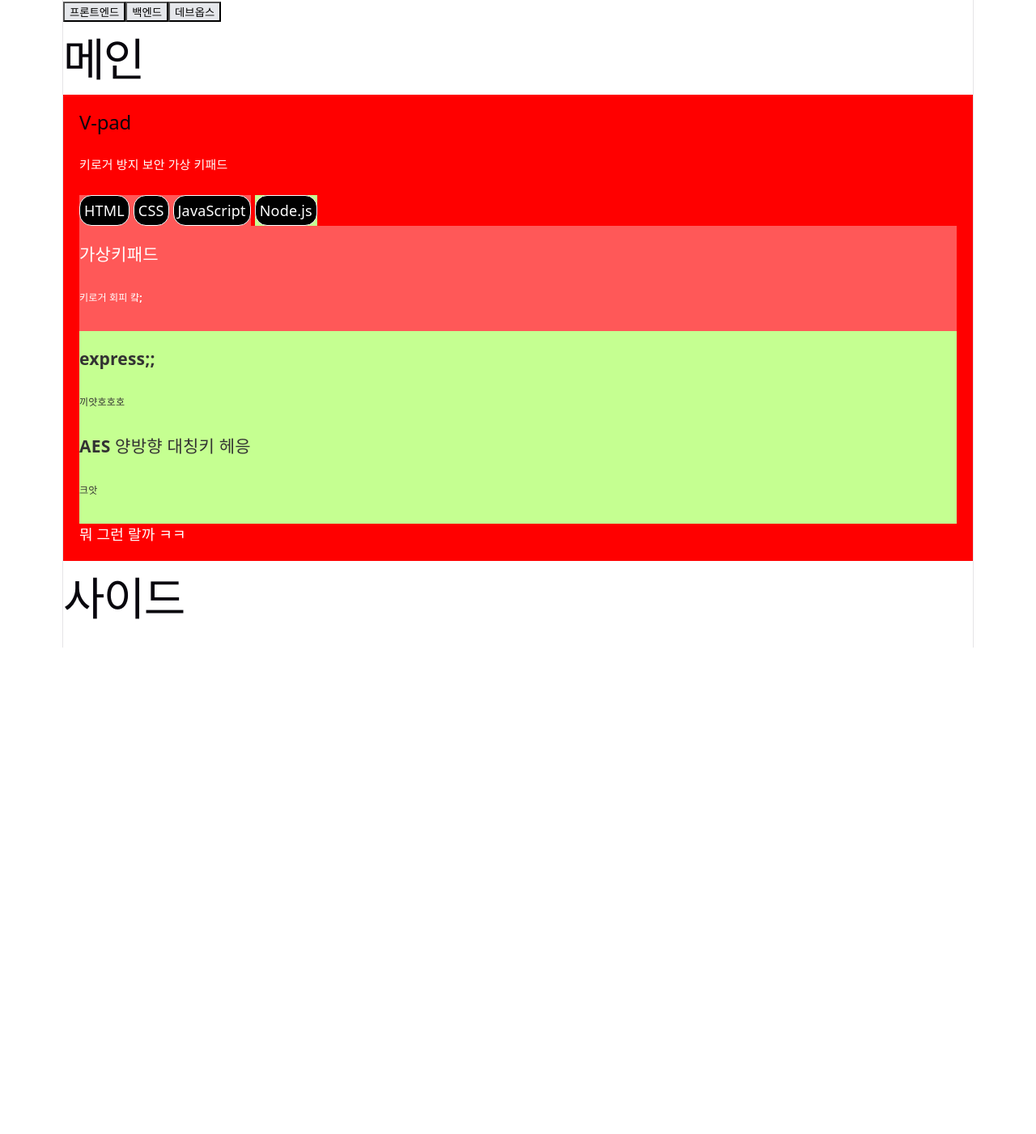
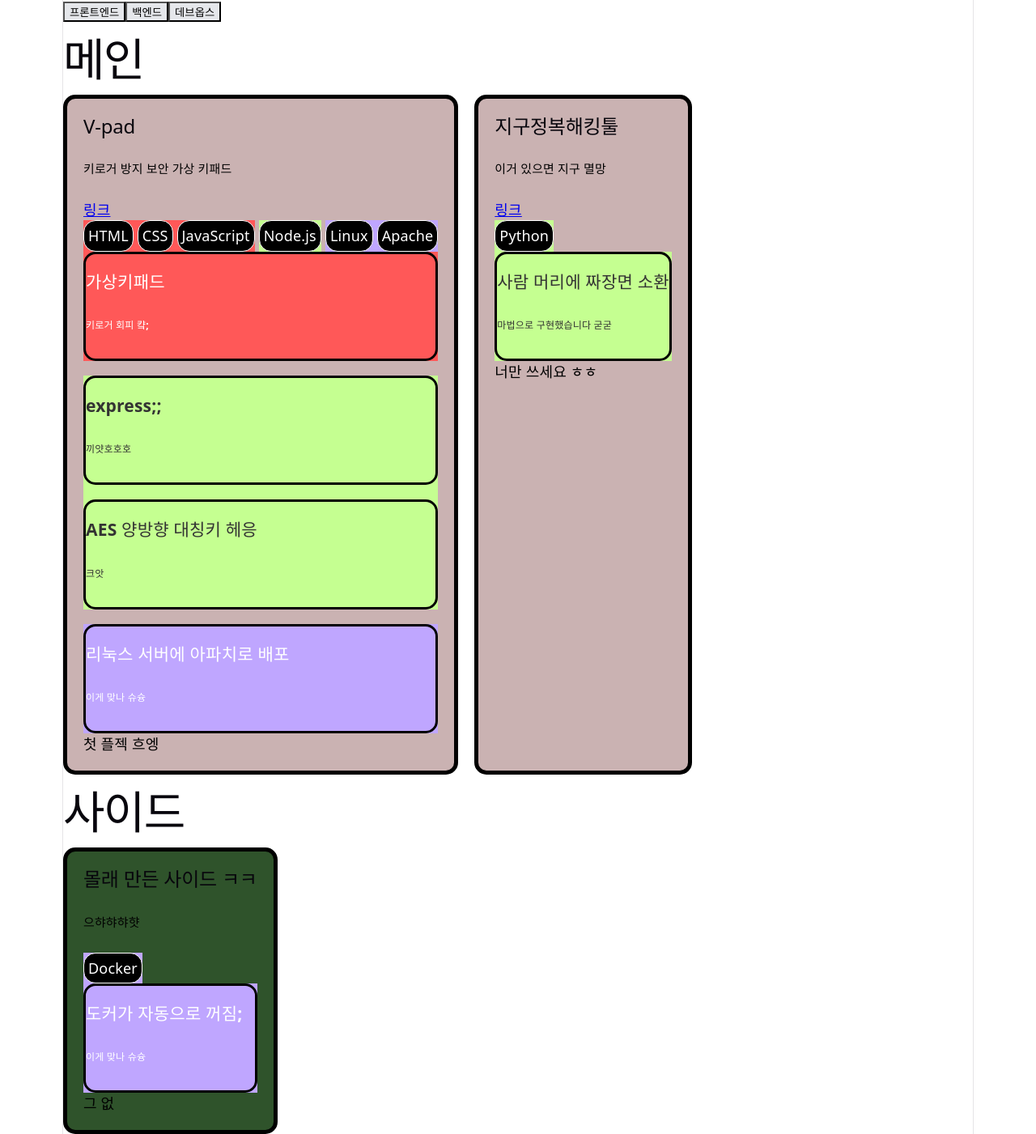
Before and after one commit to sisu-01/sisu-01.github.io, a React (Vite) app: page / in a window 1280 px wide. Shown: the whole page at 81% size. Before the commit the page ends 800 px from the top, so only its background shows below. Built offline with nearby package versions, Linux system fonts and the light colour scheme.

Commit message:
도서관2

```diff
--- a/src/App.tsx
+++ b/src/App.tsx
@@ -1,7 +1,7 @@
 import { useState } from 'react';
 import './App.css'; // 1. 일반 CSS 임포트로 변경
 import CategoryToggle from './components/CategoryToggle';
-import Project from './components/Project';
+import Projects from './components/Projects';
 import { PROJECTS } from './projects';
 import type { ProjectType } from './types';
 
@@ -32,15 +32,11 @@ function App() {
       </div>
       <h1>메인</h1>
       <div>
-        {projectList["mainList"].map((project) => (
-          <Project key={project.id} project={project} isMain={true}/>
-        ))}
+        <Projects projects={projectList["mainList"]} isMain={true}/>
       </div>
       <h1>사이드</h1>
       <div>
-        {projectList["sideList"].map((project) => (
-          <Project key={project.id} project={project} isMain={false}/>
-        ))}
+        <Projects projects={projectList["sideList"]} isMain={false}/>
       </div>
     </div>
   );
--- a/src/components/Project.tsx
+++ /dev/null
@@ -1,36 +0,0 @@
-import type { ProjectType } from "../types";
-import Stack from "./TechStack/Stack";
-import Tags from "./TechStack/Tags";
-
-interface ProjectProps {
-  project: ProjectType;
-  isMain: boolean;
-}
-
-const Project = ({ project, isMain }: ProjectProps) => {
-  return (
-    <div
-      style={{
-        backgroundColor: isMain ? "red" : "blue",
-        padding: "20px", // 가독성을 위해 패딩 추가
-        color: "white"   // 배경색 대비 글자색 설정
-      }}>
-      <h2>{project.title}</h2>
-      <h5>{project.summary}</h5>
-      {project.repoUrl && (
-        <a href={project.repoUrl} target="_blank" rel="noopener noreferrer">
-          링크
-        </a>
-      )}
-      <div>
-        <div>
-          <Tags techStack={project.techStack} />
-          <Stack techStack={project.techStack} />
-          {project.etc}
-        </div>
-      </div>
-    </div>
-  );
-}
-
-export default Project;
--- /dev/null
+++ b/src/components/Projects.module.css
@@ -0,0 +1,19 @@
+.container {
+  display: flex;
+  flex-wrap: wrap;
+  gap: 20px;
+}
+
+.wrapper {
+  border: 5px solid black;
+  border-radius: 15px;
+  padding: 20px;
+  color: black;
+}
+
+.isMain {
+  background-color: rgb(202, 178, 178);
+}
+.isSide {
+  background-color: rgb(47, 83, 43);
+}
--- /dev/null
+++ b/src/components/Projects.tsx
@@ -0,0 +1,30 @@
+import type { ProjectType } from "../types";
+import styles from "./Projects.module.css";
+import Stack from "./TechStack/Stack";
+import Tags from "./TechStack/Tags";
+
+interface ProjectsProps {
+  projects: ProjectType[];
+  isMain: boolean;
+}
+
+const Projects = ({ projects, isMain }: ProjectsProps) => {
+  return (
+    <div className={styles.container}>
+      {projects.map((project) => (
+        <div className={`${styles.wrapper} ${isMain ? styles.isMain : styles.isSide}`}>
+          <h2>{project.title}</h2>
+          <h5>{project.summary}</h5>
+          <div>{project.repoUrl && (<a href={project.repoUrl} target="_blank" rel="noopener noreferrer">링크</a>)}</div>
+          <div>
+            <Tags techStack={project.techStack} />
+            <Stack techStack={project.techStack} />
+            {project.etc}
+          </div>
+        </div>
+      ))}
+    </div>
+  );
+}
+
+export default Projects;
--- a/src/components/TechStack/Stack.module.css
+++ b/src/components/TechStack/Stack.module.css
@@ -1,5 +1,10 @@
 .container {
   display: flex;
   flex-direction: column;
- /* gap: 1rem; */
+  gap: 1rem;
 }
+
+.item {
+  border: 3px solid black;
+  border-radius: 15px;
+}
--- a/src/components/TechStack/Stack.tsx
+++ b/src/components/TechStack/Stack.tsx
@@ -13,9 +13,9 @@ const TechStack = ({ techStack }: TechStackProps) => {
     <ul className={styles.container}>
       {techStack.map((stack) => (
         <li key={stack.type} className={stack.type}>
-          <ul>
+          <ul className={styles.container}>
             {stack.contents.map((content) => (
-              <li key={content.features}>
+              <li key={content.features} className={styles.item}>
                 <h3>{content.features}</h3>
                 <h6>{content.description}</h6>
               </li>
--- a/src/projects.ts
+++ b/src/projects.ts
@@ -4,7 +4,6 @@ import type { ProjectType } from "./types";
 
 export const PROJECTS: ProjectType[] = [
   {
-    id: 1,
     title: "V-pad",
     summary: "키로거 방지 보안 가상 키패드",
     isMain: true,
@@ -32,54 +31,61 @@ export const PROJECTS: ProjectType[] = [
             description: "크앗"
           }
         ]
+      },
+      {
+        type: "데브옵스",
+        tags: ["Linux", "Apache"],
+        contents: [
+          {
+            features: "리눅스 서버에 아파치로 배포",
+            description: "이게 맞나 슈슝"
+          }
+        ]
       }
     ],
-    // tags: [, "", "", "Linux", "Apache"],
-    etc: "뭐 그런 랄까 ㅋㅋ",
+    etc: "첫 플젝 흐엥",
+    repoUrl: "https://www.google.com"
+  },
+  {
+    title: "몰래 만든 사이드 ㅋㅋ",
+    summary: "으햐햐햐햣",
+    isMain: false,
+    techStack: [
+      {
+        type: "데브옵스",
+        tags: ["Docker"],
+        contents: [
+          {
+            features: "도커가 자동으로 꺼짐;",
+            description: "이게 맞나 슈슝",
+          }
+        ]
+      }
+    ],
+    // tags: [, "JavaScript", "Node.js", "Linux", "Apache"],
+    etc: "그 없",
     repoUrl: ""
   },
-  // {
-  //   id: 2,
-  //   title: "몰래 만든 사이드 ㅋㅋ",
-  //   summary: "으햐햐햐햣",
-  //   isMain: false,
-  //   techStack: [
-  //     {
-  //       type: "데브옵스",
-  //       tags: ["Docker"],
-  //       contents: [
-  //         {
-  //           features: "도커가 자동으로 꺼짐;",
-  //           description: "이게 맞나 슈슝",
-  //         }
-  //       ]
-  //     }
-  //   ],
-  //   // tags: [, "JavaScript", "Node.js", "Linux", "Apache"],
-  //   etc: "그 없",
-  //   repoUrl: ""
-  // },
-  // {
-  //   id: 3,
-  //   title: "지구정복해킹툴",
-  //   summary: "이거 있으면 지구 멸망",
-  //   isMain: true,
-  //   techStack: [
-  //     {
-  //       type: "백엔드",
-  //       tags: ["Python"],
-  //       contents: [
-  //         {
-  //           features: "사람 머리에 짜장면 소환",
-  //           description: "마법으로 구현했습니다 굳굳",
-  //         }
-  //       ]
-  //     }
-  //   ],
-  //   // tags: [, "JavaScript", "Node.js", "Linux", "Apache"],
-  //   etc: "너만 쓰세요 ㅎㅎ",
-  //   repoUrl: "https://www.naver.com"
-  // },
+  {
+    title: "지구정복해킹툴",
+    summary: "이거 있으면 지구 멸망",
+    isMain: true,
+    techStack: [
+      {
+        type: "백엔드",
+        tags: ["Python"],
+        contents: [
+          {
+            features: "사람 머리에 짜장면 소환",
+            description: "마법으로 구현했습니다 굳굳",
+          }
+        ]
+      }
+    ],
+    // tags: [, "JavaScript", "Node.js", "Linux", "Apache"],
+    etc: "너만 쓰세요 ㅎㅎ",
+    repoUrl: "https://www.naver.com"
+  },
 
 
 
--- a/src/types.ts
+++ b/src/types.ts
@@ -9,7 +9,6 @@ export type StackDetail = {
   }[];
 }
 export type ProjectType = {
-  id: number;
   title: string;
   summary: string;
   isMain: boolean;
```
